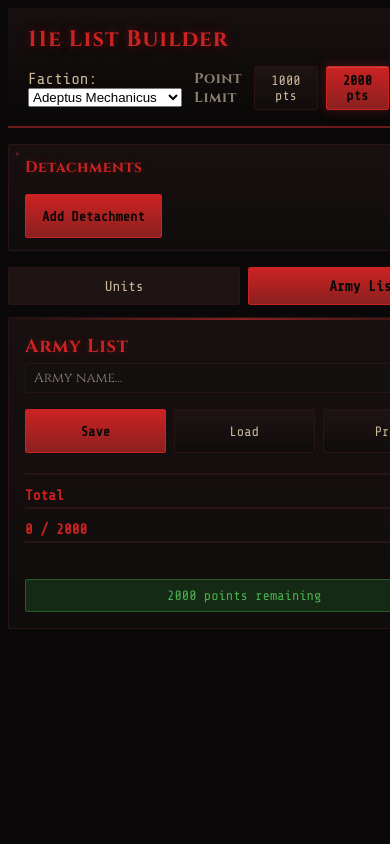
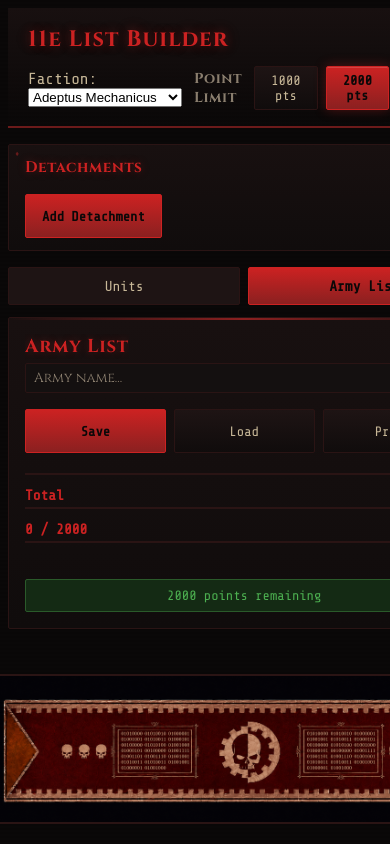
Before and after one commit to theflyinghamburger/11e-list-builder, a React (Vite) app: page / in a window 390 px wide. Shown: the top 844 px of the page. Built offline with nearby package versions, Linux system fonts and the light colour scheme; the HTML template or start-up script is replaced by a standard one.

Commit message:
Added lower banner in mobile mode

```diff
--- a/src/App.css
+++ b/src/App.css
@@ -74,9 +74,13 @@
 }
 
 .side-banner {
-  background: url('/edited-photo.png') center repeat-y;
+  background: url('/vertical-banner.png') center repeat-y;
   border-right: 2px solid var(--bronze);
   border-left: 2px solid var(--bronze);
+}
+
+.bottom-banner {
+  display: none;
 }
 
 .app {
@@ -915,8 +919,19 @@
     display: none;
   }
 
+  .bottom-banner {
+    display: block;
+    width: 100%;
+    height: 150px;
+    margin-top: 16px;
+    border-top: 2px solid var(--bronze);
+    border-bottom: 2px solid var(--bronze);
+    background: url('/banner-horizontal.png') center center;
+    background-size: cover;
+  }
+
   .app {
-    padding: 8px;
+    padding: 8px 16px 8px 8px;
   }
 
   .app-header {
--- a/src/App.jsx
+++ b/src/App.jsx
@@ -63,6 +63,7 @@
       </div>
       </div>
       <div className="side-banner" />
+      <footer className="bottom-banner" />
     </div>
   );
 }
```
Also changed, not shown: public/banner-horizontal.png (added), public/vertical-banner.png (renamed from public/edited-photo.png).
